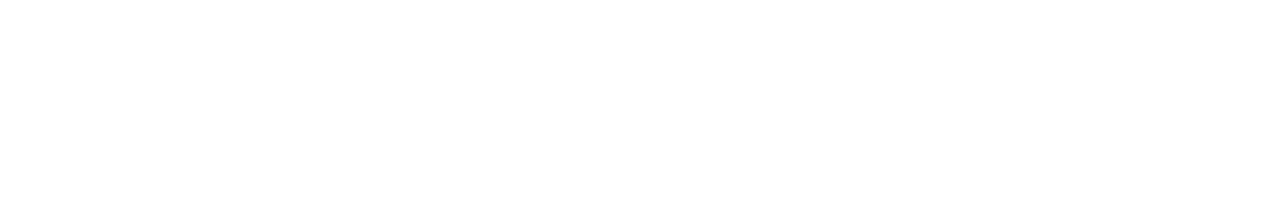
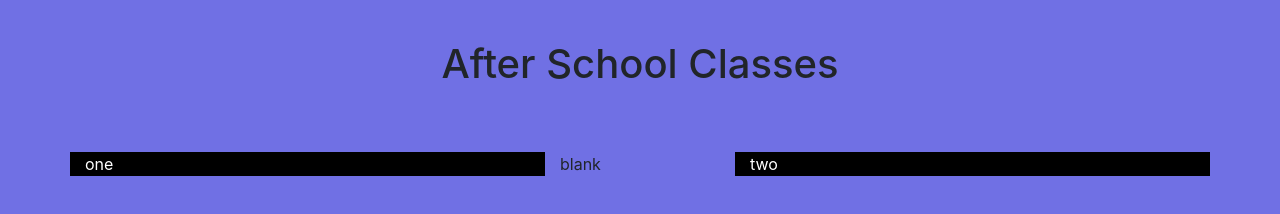
Before and after one commit to shyamr586/Afterschool-Classes-Full, a plain HTML site: page index.html in a window 1280 px wide. Drawn offline with nearby package versions, Linux system fonts and the light colour scheme.

Commit message:
bootstrap grid and style

```diff
--- a/index.html
+++ b/index.html
@@ -2,14 +2,37 @@
 <html lang = "en">
     <head>
         <meta charset = "UTF-8">
-        <title>TITLE</title>
-        <link rel="stylesheet" type="text/css" href="">
+        <title>After School Classes</title>
         <script src="https://cdn.jsdelivr.net/npm/vue/dist/vue.js"></script> <!-- cdn for vue -->
         <link rel="stylesheet" href="https://maxcdn.bootstrapcdn.com/bootstrap/4.0.0/css/bootstrap.min.css" integrity="sha384-Gn5384xqQ1aoWXA+058RXPxPg6fy4IWvTNh0E263XmFcJlSAwiGgFAW/dAiS6JXm" crossorigin="anonymous">
     </head>
     <body>
         <div id="app">
 
+            <div id = "centering">
+                <h1 id="mainhead">
+                    After School Classes
+                </h1>
+            </div>
+
+            <div  id = "classlist" class="container">
+
+                <div class="row">
+                    <div style = "background-color:black; color:white" class="col-lg-5">
+                        one
+                    </div>
+
+                    <div class="col-lg-2">
+                        blank
+                    </div>
+
+                    <div style = "background-color:black; color:white" class="col-lg-5">
+                        two
+                    </div>
+
+
+                </div>
+            </div>
         </div>
 
         <script>
@@ -28,5 +51,6 @@
         <script src="https://code.jquery.com/jquery-3.2.1.slim.min.js" integrity="sha384-KJ3o2DKtIkvYIK3UENzmM7KCkRr/rE9/Qpg6aAZGJwFDMVNA/GpGFF93hXpG5KkN" crossorigin="anonymous"></script>
         <script src="https://cdnjs.cloudflare.com/ajax/libs/popper.js/1.12.9/umd/popper.min.js" integrity="sha384-ApNbgh9B+Y1QKtv3Rn7W3mgPxhU9K/ScQsAP7hUibX39j7fakFPskvXusvfa0b4Q" crossorigin="anonymous"></script>
         <script src="https://maxcdn.bootstrapcdn.com/bootstrap/4.0.0/js/bootstrap.min.js" integrity="sha384-JZR6Spejh4U02d8jOt6vLEHfe/JQGiRRSQQxSfFWpi1MquVdAyjUar5+76PVCmYl" crossorigin="anonymous"></script>
+        <link rel="stylesheet" type="text/css" href="style.css">
     </body>
 </html>
--- /dev/null
+++ b/style.css
@@ -0,0 +1,15 @@
+body{
+    background-color: rgb(112, 112, 228);
+}
+
+#centering{
+    text-align: center;
+}
+
+#mainhead{
+    margin: 40px auto;
+}
+
+#classlist{
+    margin-top: 5%;
+}
```
